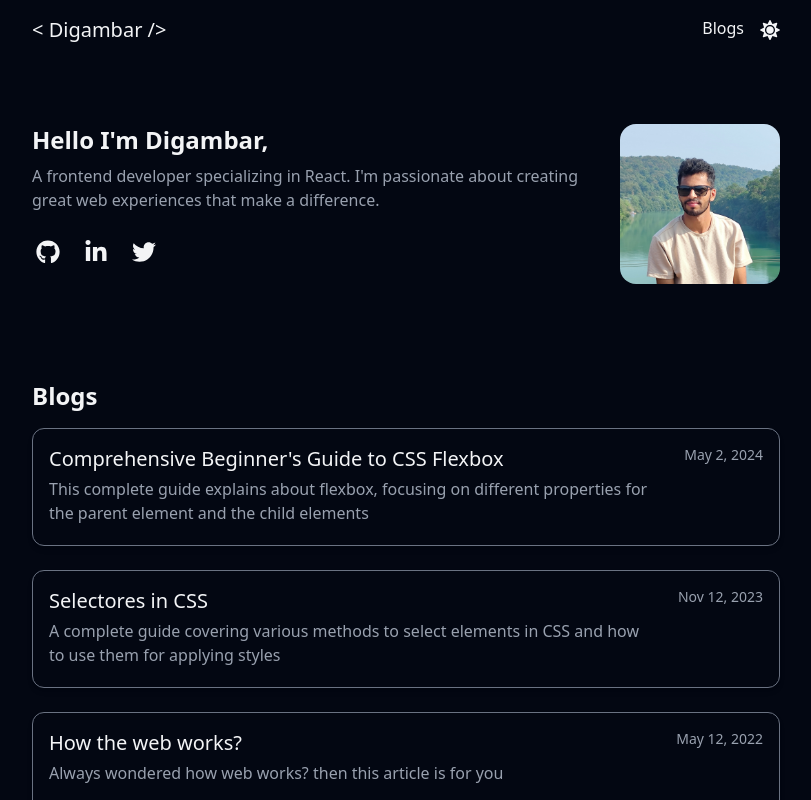
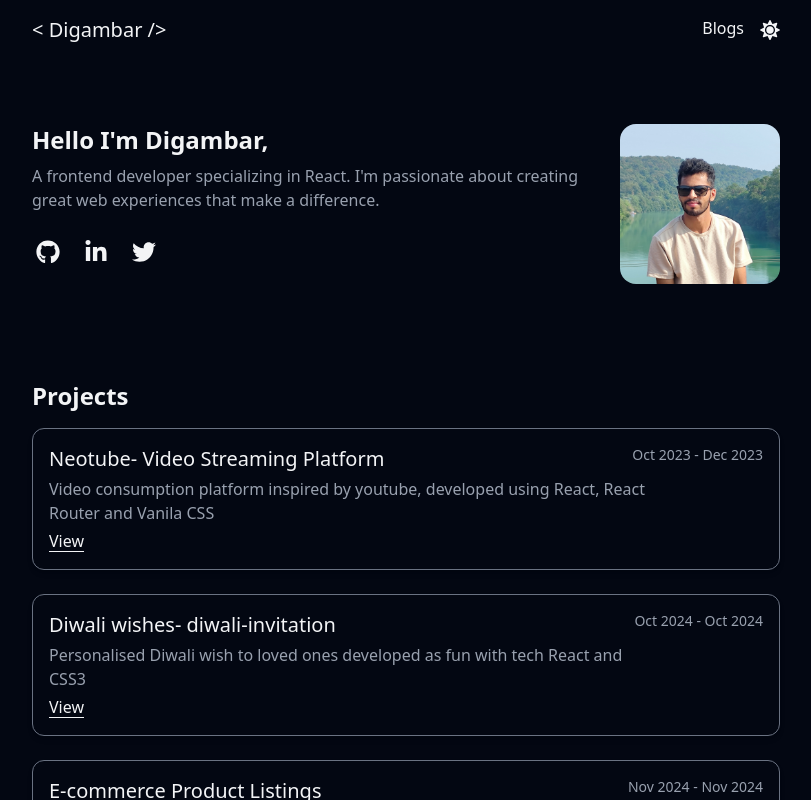
Before and after one commit to Digambar1411/portfolio, a React (Vite) app: page / in a window 1280 px wide. Shown: the top 800 px of the page, without its empty margins (234-1045 px from the left). Built offline with nearby package versions, Linux system fonts and the light colour scheme.

Commit message:
add more projects

```diff
--- a/src/App.jsx
+++ b/src/App.jsx
@@ -15,8 +15,8 @@ function App() {
             <Route path='/' element={
               <>
                 <Intro />
+                <Projects />
                 <Blogs />
-                <Projects />
               </>
             } />
             <Route path='/blogs' element={<Blogs />} />
--- a/src/Constants/constants.jsx
+++ b/src/Constants/constants.jsx
@@ -57,6 +57,22 @@ const projects = [
     startDate: 'Oct 2023',
     endDate: 'Dec 2023'
   },
+  {
+    id: 'diwali-wishes',
+    title: 'Diwali wishes- diwali-invitation',
+    content: 'Personalised Diwali wish to loved ones developed as fun with tech React and CSS3',
+    link: 'https://diwali-wishes-to-you.netlify.app/',
+    startDate: 'Oct 2024',
+    endDate: 'Oct 2024'
+  },
+  {
+    id: 'product-listings',
+    title: 'E-commerce Product Listings',
+    content: 'E-commerce product listing page with functionality sort and filter, developed with React and CSS3',
+    link: 'https://products-listing-page.netlify.app/',
+    startDate: 'Nov 2024',
+    endDate: 'Nov 2024'
+  },
 ]
 
 export { blogs, socialLinksArray, projects }
```
